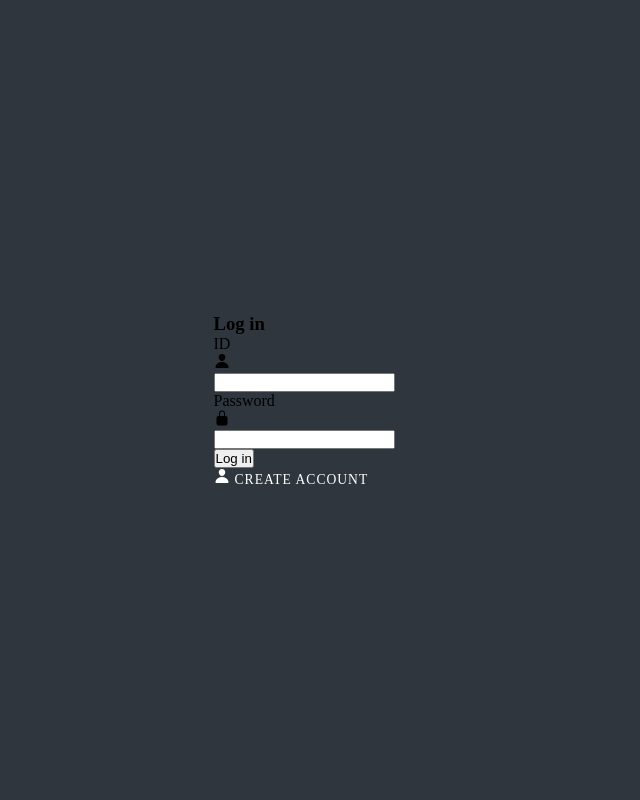
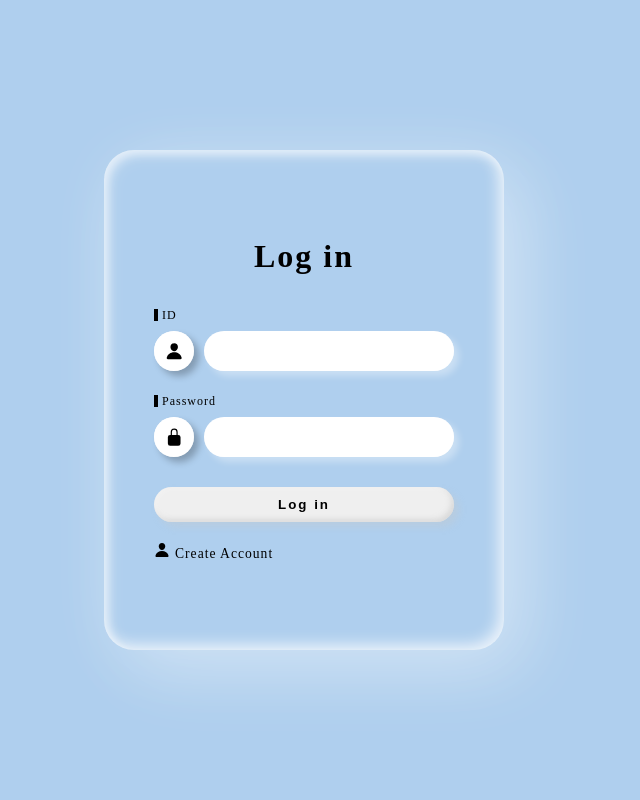
Before and after one commit to jaeyoungjang2/TripInKorea, a Flask app: page / in a window 1280 px wide. Shown: the whole page, without its empty margins (336-976 px from the left). Run offline with Flask 2, Linux system fonts and the light colour scheme.

Commit message:
feat: css 추가  - home.html, login.html에 사용되는 css

```diff
--- a/static/css/style.css
+++ b/static/css/style.css
@@ -10,23 +10,23 @@ body {
     justify-content: center;
     align-items: center;
     min-height: 100vh;
-    background: #2f363e;
+    background: #AFCFEE;
 }
 
 
-.container {
+.container2 {
     position: relative;
-    width: 350px;
+    width: 400px;
     min-height: 500px;
     display: flex;
     justify-content: center;
     align-items: center;
-    background: #2f363e;
-    box-shadow: 25px 25px 75px rgba(0,0,0,0.25),
-    10px 10px 70px rgba(0,0,0,0.25),
-    inset 5px 5px 10px rgba(0,0,0,0.5),
+    background: #AFCFEE;
+    box-shadow: 25px 25px 75px rgba(255,255,255,0.25),
+    10px 10px 70px rgba(255,255,255,0.25),
+    inset 5px 5px 10px rgba(255,255,255,0.5),
     inset 5px 5px 20px rgba(255,266,266,0.2),
-    inset -5px -5px 15px rgba(0,0,0,0.75);
+    inset -5px -5px 15px rgba(255,255,255,0.75);
     border-radius: 30px;
     padding: 50px;
 }
@@ -34,90 +34,91 @@ form {
     position: relative;
     width: 100%;
 }
-.container h3 {
-    color: #fff;
+.container2 h3 {
+    color: black;
     font-weight: 600;
     font-size: 2em;
     width: 100%;
     text-align: center;
     margin-bottom: 30px;
     letter-spacing: 2px;
-    text-transform: uppercase;
 }
 
-.inputBox {
+.inputBox2 {
     position: relative;
     width: 100%;
     margin-bottom: 20px;
 }
 
-.inputBox span {
+.inputBox2 span {
     display: inline-block;
-    color: #ffffff;
+    color: black;
     margin-bottom: 10px;
-    text-transform: uppercase;
     letter-spacing: 1px;
     font-size: 0.75em;
-    border-left: 4px solid #ffffff;
+    border-left: 4px solid black;
     padding-left: 4px;
     line-height: 1em;
 }
 
-.inputBox .box {
+.inputBox2 .box2 {
     display: flex;
 }
-.inputBox .box .icon {
+.inputBox2 .box2 .icon {
     position: relative;
     min-width: 40px;
     height: 40px;
-    background: #ff2c74;
+    background: white;
     display: flex;
     justify-content: center;
     align-items: center;
     border-radius: 50%;
     margin-right: 10px;
-    color: #ffffff;
+    color: black;
     font-size: 1.15em;
     box-shadow: 5px 5px 7px rgba(0, 0, 0, 0.25),
     inset 2px 2px 5px rgba(255,255,2550.25),
-    inset -3px -3px 5px rgba(0,0,0,0.5);
+    inset -3px -3px 5px rgba(255,255,255,0.5);
 }
 
 
-.inputBox .box input {
+.inputBox2 .box2 input {
     position: relative;
     width: 100%;
     border: none;
     outline: none;
     padding: 10px 20px;
     border-radius: 30px;
-    text-transform: uppercase;
     letter-spacing: 1px;
-    box-shadow: 5px 5px 7px rgba(0,0,0,0.35),
+    box-shadow: 5px 5px 7px rgba(255,255,255,0.35),
     inset 2px 2px 5px rgba(255,255,255,0.25),
-    inset -3px -3px 5px rgba(0,0,0,0.5);
+    inset -3px -3px 5px rgba(255,255,255,0.5);
 }
 
-.inputBox .box input[type="submit"] {
-    background: #1f83f2;
-    box-shadow: 5px 5px 7px rgba(0, 0, 0, 0.35),
+.inputBox2 .box2 input[type="button"] {
+
+    box-shadow: 5px 5px 7px rgba(200, 200, 200, 0.35),
     inset 2px 2px 5px rgba(255, 255, 255, 0.25),
-    inset -3px -3px 5px rgba(0, 0, 0, 0.5);
-    color: #ffffff;
+    inset -3px -3px 5px rgba(200, 200, 200, 0.5);
+    color: black;
     cursor: pointer;
-    text-transform: uppercase;
     letter-spacing: 2px;
     font-weight: 600;
     margin-top: 10px;
 }
-.inputBox .box input[type="submit"] :hover {
+.inputBox2 .box2 input[type="button"] :hover {
     filter: brightness(1.1);
 }
 
+#dup-button {
+    width: 100px;
+    margin-left: 20px ;
+    border-radius: 0px;
+    margin-top: 0px;
+}
 
 label {
-    color: #ffffff;
-    text-transform: uppercase;
+    color: black;
     letter-spacing: 1px;
     font-size: 0.85em;
     display: flex;
@@ -128,15 +129,13 @@ label input {
     margin-right: 5px;
 }
 .forgot {
-    color: #ffffff;
-    text-transform: uppercase;
+    color: black;
     letter-spacing: 1px;
     font-size: 0.85em;
     text-decoration: none;
 }
 
 .separate-icon {
-    color: white;
     padding-right: 5px;
 }
 
```
